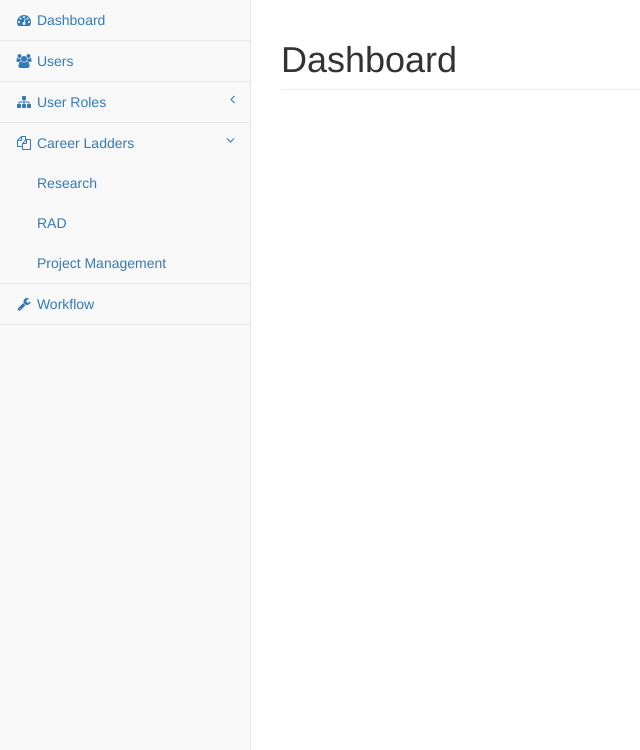
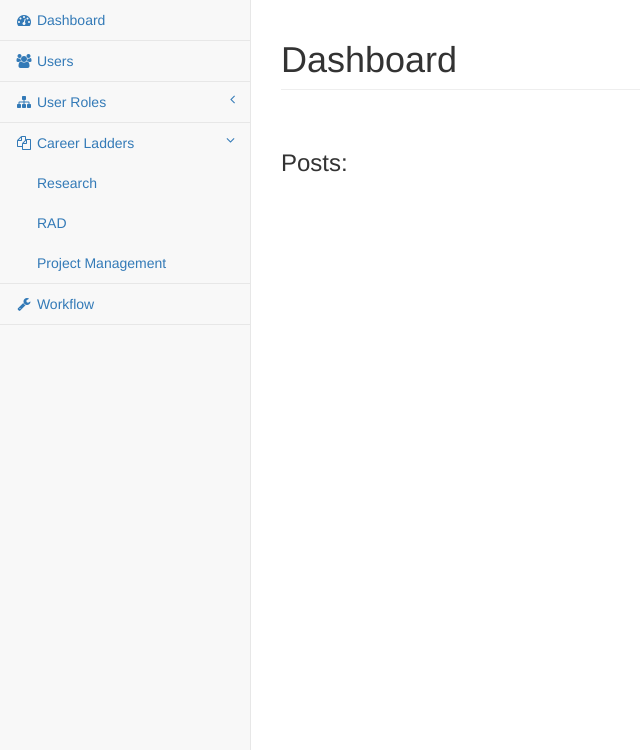
Before and after one commit to stuffy-the-dragon/wKRApp, a Flask app: page /admin in a window 1280 px wide. Shown: the part 51-801 px from the top of the page, without its empty margins (0-640 px from the left). Run offline with Flask 2, Linux system fonts and the light colour scheme; the visitor is signed in with stand-in values (Sample User, id 1); some libraries are stand-ins or nearby versions.

Commit message:
feature(admin): Add sample database call
- Added a call to a sample database

```diff
--- a/wKRApp/templates/admin.html
+++ b/wKRApp/templates/admin.html
@@ -8,6 +8,17 @@
                 <h1 class="page-header">Dashboard</h1>
             </div><!-- /.col-lg-12 -->
         </div><!-- /.row -->
+        <div class="row">
+            <div class="col-lg-12">
+            	<br>
+                <h3>Posts:</h3>
+                {% for post in posts %}
+                	<strong>Title:</strong> {{ post.title }} </br>
+                	<strong>Post:</strong> {{ post.description }} <br>
+                	<br>
+                {% endfor %}
+            </div><!-- /.col-lg-12 -->
+        </div><!-- /.row -->
     </div><!-- /#page-wrapper -->
 
 {% endblock %}
```
